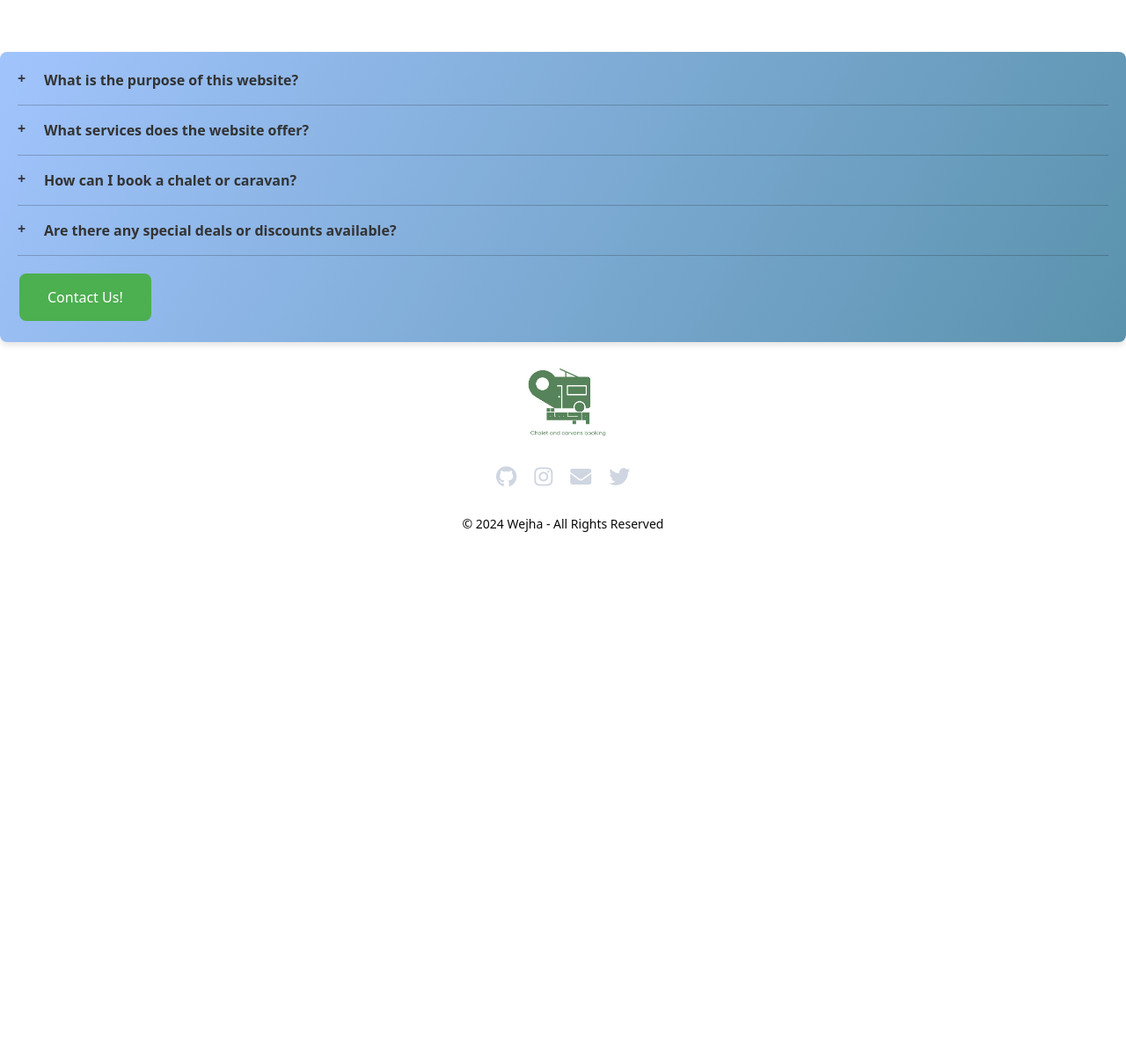
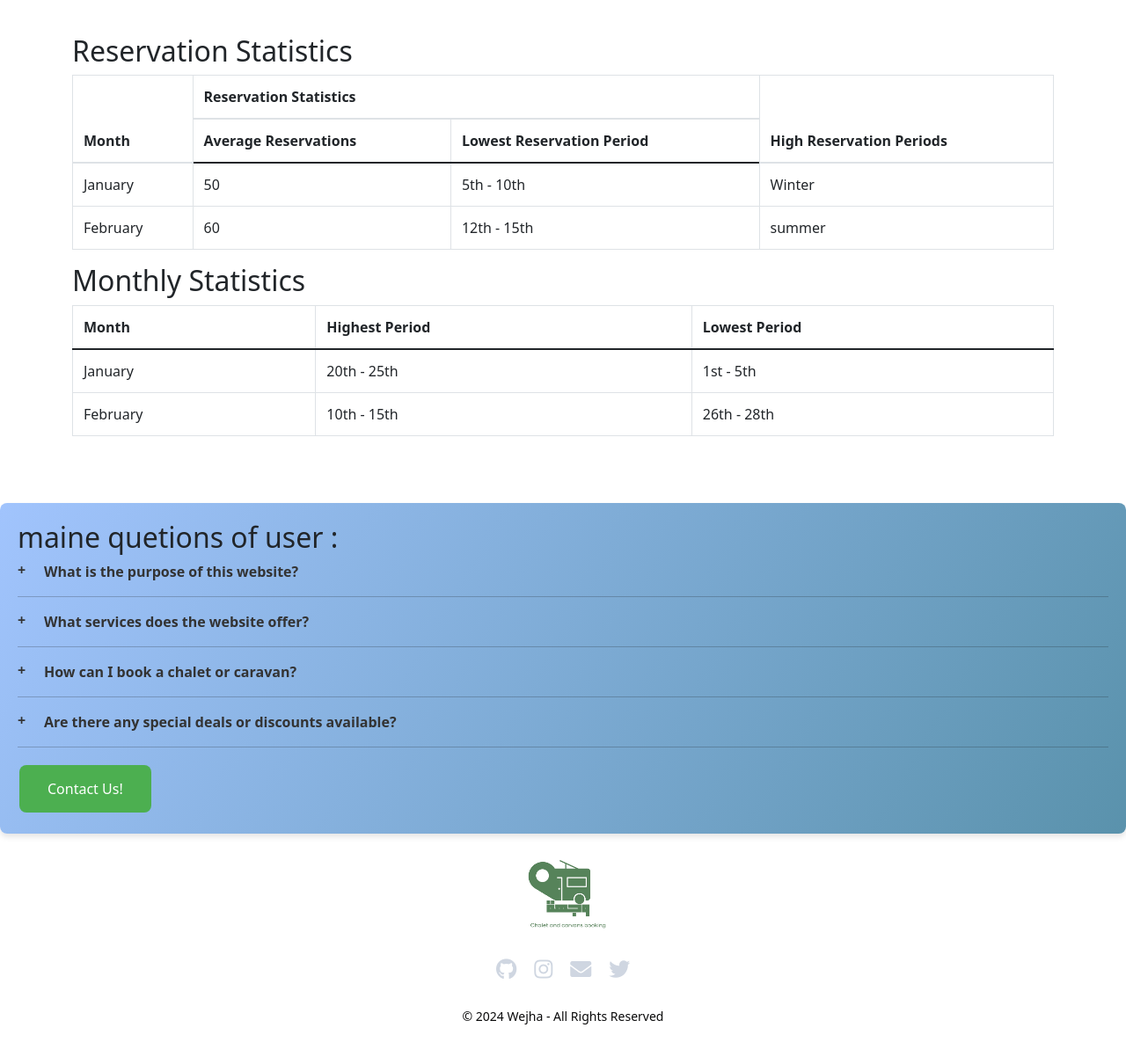
Before and after one commit to AlmontherAlhdhrami/Wejha, a PHP site: page / in a window 1280 px wide. Shown: the part 695-1897 px from the top of the page at 88% size. Before the commit the page ends 1300 px from the top, so only its background shows below. Run offline with PHP 8.4, Linux system fonts and the light colour scheme; some libraries are stand-ins or nearby versions.

Commit message:
last update

```diff
--- a/index.html
+++ b/index.html
@@ -91,7 +91,32 @@
     cursor: pointer;
     border-radius: 8px;
 }
+.table-bordered th,
+    .table-bordered td {
+      border: 1px solid #dee2e6;
+    }
 
+    .table-bordered {
+      border: 1px solid #dee2e6;
+      border-radius: 0.25rem;
+      margin-bottom: 1rem;
+    }
+
+    .table th,
+    .table td {
+      padding: 0.75rem;
+      vertical-align: top;
+      border-top: 1px solid #dee2e6;
+    }
+
+    .table thead th {
+      vertical-align: bottom;
+      border-bottom: 2px solid #dee2e6;
+    }
+
+    .table-bordered thead th, .table-bordered thead td {
+      border-bottom-width: 2px;
+    }
 
     </style>
 </head>
@@ -116,18 +141,23 @@
             </button>
 
             <!-- Navbar Links -->
-            <div class="align-self-center collapse navbar-collapse flex-fill  d-lg-flex justify-content-lg-between" id="templatemo_main_nav">
+            <div class="align-self-center collapse navbar-collapse flex-fill  d-lg-flex justify-content-lg-between " id="templatemo_main_nav">
                 <div class="flex-fill">
                     <ul class="nav navbar-nav d-flex justify-content-between mx-lg-auto">
                         <li class="nav-item">
                             <a class="nav-link" href="index.html">Home</a>
                         </li>
+                        <div class="dropdown">
+                            <a href="" class="dropdown-toggle" data-bs-toggle="dropdown" style="text-decoration: none ;">Content</a>
+                        <ul class="dropdown-menu">
                         <li class="nav-item">
-                            <a class="nav-link" href="Caravans.html">Caravans</a>
+                            <a class="nav-link" href="Caravans.html" style="border: #59ab6e solid;margin-bottom: 5px;">Caravans</a>
                         </li>
                         <li class="nav-item">
-                            <a class="nav-link" href="Chalets.html">Chalets</a>
+                            <a class="nav-link" href="Chalets.html" style="border: #59ab6e solid;">Chalets</a>
                         </li>
+                    </ul>
+                       </div>
                         <li class="nav-item">
                             <a class="nav-link" href="About_Us.html">About Us</a>
                         </li>
@@ -136,7 +166,7 @@
                         </li>
                     </ul>
                 </div>
-                <div class="navbar align-self-center d-flex">
+                <div class="navbar align-self-center d-flex nav-tabs">
                     <!-- Reservation Icon -->
                     <a class="nav-icon position-relative text-decoration-none" href="Reservation.html">
                         <i class="fas fa-calendar-alt text-dark mr-3"></i>
@@ -171,8 +201,8 @@
                 <p style="color: #59ab6e; font-weight: bold; font-family:Arial, Helvetica, sans-serif;">Escape to Winter Wonderland! Cozy up in our luxurious chalet, surrounded by serene snowscapes.
                      <br> Experience ultimate comfort with our warm, inviting interiors and panoramic views. <br>
                      Perfect for family getaways or romantic retreats. Book your snowy escape today!</p>
-                <a href="#">Booking NOW</a> </div>
-              <div class="col-md-5 col-12 order-md-2 order-1"><img src="image/sh1.webp" class="mx-auto" alt="slide"></div>
+                <a href="Reservation.html">Booking NOW</a> </div>
+              <div class="col-md-5 col-12 order-md-2 order-1"><img src="image/sh1.webp" class="mx-auto rounded" alt="slide"></div>
             </div>
           </div>
         </div>
@@ -187,8 +217,8 @@
                 <p style="color: #59ab6e; font-weight: bold; font-family:Arial, Helvetica, sans-serif;">Summer Bliss Awaits! Relax and rejuvenate in our charming summer chalet. <br>
                      Surrounded by lush greenery and clear blue skies, it's your perfect countryside retreat. <br>
                       Bask in nature, enjoy serene views, and unwind in comfort. <br>  Your summer sanctuary calls!</p>
-                <a href="#">Booking NOW</a> </div>
-              <div class="col-md-5 col-12 order-md-2 order-1"><img src="image/sh2.webp" class="mx-auto" alt="slide"></div>
+                <a href="Reservation.html">Booking NOW</a> </div>
+              <div class="col-md-5 col-12 order-md-2 order-1"><img src="image/sh2.webp" class="mx-auto rounded" alt="slide"></div>
             </div>
           </div>
         </div>
@@ -201,8 +231,8 @@
                 <h4 style="color: #fdac32; font-family: 'Arial', sans-serif;">
                     Modern Caravan:</h4>
                 <p style="color: #59ab6e; font-weight: bold; font-family:Arial, Helvetica, sans-serif;">Adventure Awaits! Discover the great outdoors with our sleek, modern caravan. <br> Immerse yourself in nature without sacrificing comfort. <br> Ideal for explorers seeking a touch of luxury. <br>  Your mobile retreat in the heart of the wilderness. <br> Start your journey with us now</p>
-                <a href="#">Booking NOW</a> </div>
-              <div class="col-md-5 col-12 order-md-2 order-1"><img src="image/cr1.webp" class="mx-auto" alt="slide"></div>
+                <a href="Reservation.html">Booking NOW</a> </div>
+              <div class="col-md-5 col-12 order-md-2 order-1"><img src="image/cr1.webp" class="mx-auto rounded" alt="slide"></div>
             </div>
           </div>
         </div>
@@ -212,11 +242,93 @@
   <!--slide end-->
 
 
-  <!--rate block -->
+  <!--start table content -->
+<div style="display: flex; margin: 20px;">
+
+<!--table 1-->
+<div class="container">
+    <h2>Reservation Statistics</h2>
+    <table class="table table-bordered" >
+      <thead>
+        <tr>
+          <th rowspan="2">Month</th>
+          <th colspan="2">Reservation Statistics</th>
+          <th rowspan="2">High Reservation Periods</th>
+        </tr>
+        <tr>
+          <th>Average Reservations</th>
+          <th>Lowest Reservation Period</th>
+        </tr>
+      </thead>
+      <tbody>
+        <tr>
+          <td>January</td>
+          <td>50</td>
+          <td>5th - 10th</td>
+          <td>Winter</td>
+        </tr>
+        <tr>
+          <td>February</td>
+          <td>60</td>
+          <td>12th - 15th</td>
+          <td>summer</td>
+        </tr>
+        <!-- Add more rows as needed -->
+      </tbody>
+    </table>
+
+
+
+<!--End table 1-->
+
+
+<!--start table 2 -->
+
+
+<h2>Monthly Statistics</h2>
+<table class="table table-bordered">
+  <thead>
+    <tr>
+      <th>Month</th>
+      <th>Highest Period</th>
+      <th>Lowest Period</th>
+    </tr>
+  </thead>
+  <tbody>
+    <tr>
+      <td>January</td>
+      <td>20th - 25th</td>
+      <td>1st - 5th</td>
+    </tr>
+    <tr>
+      <td>February</td>
+      <td>10th - 15th</td>
+      <td>26th - 28th</td>
+    </tr>
+
+  </tbody>
+</table>
+</div>
+
+<!--End table 2-->
+
+
+
+
+
+</div>
+
+
+
+
+  <!--End tabple content -->
+
+
+  <!--quetions block -->
 
 
   <div class="faq-container">
-
+    <h2>maine quetions of user :</h2>
     <div class="faq-item">
         <input type="checkbox" id="faq1" class="faq-checkbox">
         <label for="faq1" class="faq-question">What is the purpose of this website?</label>
@@ -257,7 +369,7 @@
 </div>
 
 
-    <!--  end rate block-->
+    <!--  end quetions block-->
 
 
 <!--End slide -->
@@ -269,8 +381,7 @@
                 <a href="index.html" ><img src="image/logo.jpg" alt="Wejha Logo"></a>
             </div>
             <div class="social-icons">
-                <a href="https://github.com/AlmontherAlhdhrami-
-                " target="_blank"><i class="fab fa-github"></i></a>
+                <a href="https://github.com/AlmontherAlhdhrami" target="_blank"><i class="fab fa-github"></i></a>
                 <a href="https://www.instagram.com/yourusername" target="_blank"><i class="fab fa-instagram"></i></a>
                 <a href="mailto:youremail@example.com"><i class="fas fa-envelope"></i></a>
                 <a href="https://twitter.com/yourusername" target="_blank"><i class="fab fa-twitter"></i></a>
```
Also changed, not shown: About_Us.html (+58 -5 lines), Caravans.html (+13 -5 lines), Chalets.html (+13 -6 lines), Contact_Us.html (+13 -5 lines), Login.html (+13 -5 lines), Reservation.html (+13 -6 lines), Sign-In.html (+13 -5 lines), proj.html (added, +56 -0 lines), css/general.css (line endings or trailing spaces).
